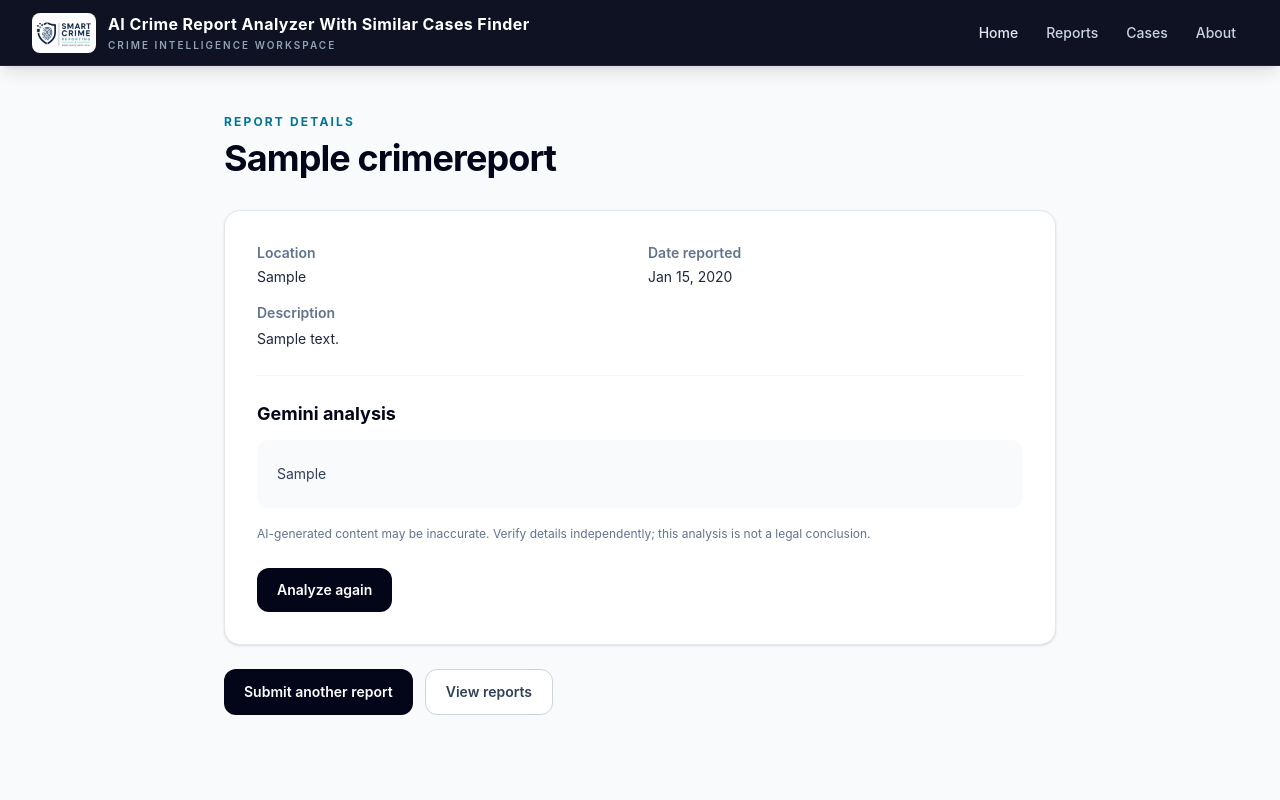
After one commit to mohini-200501/smart_crime_reporter, a Django app: a page that uses crime/templates/crime/report_detail.html in a window 1280 px wide. The commit adds this page. Run offline with Django 5.2, Linux system fonts and the light colour scheme; tables that the repository leaves empty hold one stand-in row (values such as "Sample post").

Commit message:
fix: add analyze button instead of direct analyze on submit report

````diff
--- a/crime/static/css/output.css
+++ b/crime/static/css/output.css
@@ -877,8 +937,23 @@
     --tw-outline-style: none;
     outline-style: none;
   }
+  .marker\:text-cyan-700 ::marker {
+    color: var(--color-cyan-700);
+  }
+  .marker\:text-cyan-700::marker {
+    color: var(--color-cyan-700);
+  }
+  .marker\:text-cyan-700 ::-webkit-details-marker {
+    color: var(--color-cyan-700);
+  }
+  .marker\:text-cyan-700::-webkit-details-marker {
+    color: var(--color-cyan-700);
+  }
   .placeholder\:text-slate-400::placeholder {
     color: var(--color-slate-400);
+  }
+  .first\:mt-0:first-child {
+    margin-top: 0px;
   }
   @media (hover: hover) {
     .hover\:-translate-y-1:hover {
--- /dev/null
+++ b/crime/static/js/analysis_loading.js
@@ -0,0 +1,12 @@
+document.querySelectorAll("[data-analysis-form]").forEach((form) => {
+    form.addEventListener("submit", () => {
+        const button = form.querySelector('button[type="submit"]');
+        const status = form.querySelector("[data-analysis-status]");
+        if (!button) return;
+
+        button.disabled = true;
+        button.setAttribute("aria-busy", "true");
+        button.textContent = "Analyzing...";
+        status?.classList.remove("hidden");
+    });
+});
--- /dev/null
+++ b/crime/static/js/markdown_viewer.js
@@ -0,0 +1,168 @@
+(() => {
+    const inlinePattern =
+        /(\[([^\]]+)\]\((https?:\/\/[^\s)]+)\))|(`([^`]+)`)|(\*\*([^*]+)\*\*)|(__([^_]+)__)|(\*([^*]+)\*)|(_([^_]+)_)/g;
+    const listPattern = /^\s*([-*+])\s+(.+)|^\s*(\d+)\.\s+(.+)/;
+    const headingPattern = /^\s{0,3}(#{1,6})\s+(.+?)\s*#*\s*$/;
+
+    function appendInline(parent, text) {
+        let lastIndex = 0;
+
+        for (const match of text.matchAll(inlinePattern)) {
+            parent.append(document.createTextNode(text.slice(lastIndex, match.index)));
+
+            if (match[2]) {
+                try {
+                    const url = new URL(match[3]);
+                    if (url.protocol === "http:" || url.protocol === "https:") {
+                        const link = document.createElement("a");
+                        link.className = "font-medium text-cyan-800 underline underline-offset-2";
+                        link.href = url.href;
+                        link.rel = "noopener noreferrer";
+                        link.target = "_blank";
+                        link.textContent = match[2];
+                        parent.append(link);
+                    } else {
+                        parent.append(document.createTextNode(match[0]));
+                    }
+                } catch {
+                    parent.append(document.createTextNode(match[0]));
+                }
+            } else if (match[5]) {
+                const code = document.createElement("code");
+                code.className = "rounded bg-slate-200 px-1.5 py-0.5 font-mono text-[0.9em]";
+                code.textContent = match[5];
+                parent.append(code);
+            } else if (match[7] || match[9]) {
+                const strong = document.createElement("strong");
+                strong.textContent = match[7] || match[9];
+                parent.append(strong);
+            } else {
+                const emphasis = document.createElement("em");
+                emphasis.textContent = match[11] || match[13];
+                parent.append(emphasis);
+            }
+
+            lastIndex = match.index + match[0].length;
+        }
+
+        parent.append(document.createTextNode(text.slice(lastIndex)));
+    }
+
+    function isBlockStart(line) {
+        return headingPattern.test(line)
+            || /^\s*```/.test(line)
+            || /^\s*>/.test(line)
+            || /^\s*(?:-{3,}|\*{3,}|_{3,})\s*$/.test(line)
+            || listPattern.test(line);
+    }
+
+    function renderMarkdown(markdown) {
+        const fragment = document.createDocumentFragment();
+        const lines = markdown.replace(/\r\n?/g, "\n").split("\n");
+        let index = 0;
+
+        while (index < lines.length) {
+            const line = lines[index];
+            if (!line.trim()) {
+                index += 1;
+                continue;
+            }
+
+            if (/^\s*```/.test(line)) {
+                index += 1;
+                const codeLines = [];
+                while (index < lines.length && !/^\s*```/.test(lines[index])) {
+                    codeLines.push(lines[index]);
+                    index += 1;
+                }
+                if (index < lines.length) index += 1;
+
+                const pre = document.createElement("pre");
+                pre.className = "mt-4 overflow-x-auto rounded-xl bg-slate-950 p-4 text-sm text-slate-100";
+                const code = document.createElement("code");
+                code.className = "font-mono";
+                code.textContent = codeLines.join("\n");
+                pre.append(code);
+                fragment.append(pre);
+                continue;
+            }
+
+            const heading = line.match(headingPattern);
+            if (heading) {
+                const level = heading[1].length;
+                const element = document.createElement(`h${level}`);
+                element.className = level === 1
+                    ? "mt-5 text-2xl font-bold tracking-tight text-slate-950 first:mt-0"
+                    : level === 2
+                        ? "mt-5 text-xl font-bold text-slate-950"
+                        : "mt-4 text-lg font-bold text-slate-900";
+                appendInline(element, heading[2]);
+                fragment.append(element);
+                index += 1;
+                continue;
+            }
+
+            if (/^\s*(?:-{3,}|\*{3,}|_{3,})\s*$/.test(line)) {
+                const rule = document.createElement("hr");
+                rule.className = "my-4 border-slate-200";
+                fragment.append(rule);
+                index += 1;
+                continue;
+            }
+
+            if (/^\s*>/.test(line)) {
+                const quote = document.createElement("blockquote");
+                quote.className = "mt-4 border-l-4 border-slate-300 pl-4 italic text-slate-600";
+                const paragraph = document.createElement("p");
+                while (index < lines.length && /^\s*>/.test(lines[index])) {
+                    const content = lines[index].replace(/^\s*>\s?/, "");
+                    if (paragraph.childNodes.length) paragraph.append(document.createElement("br"));
+                    appendInline(paragraph, content);
+                    index += 1;
+                }
+                quote.append(paragraph);
+                fragment.append(quote);
+                continue;
+            }
+
+            const listMatch = line.match(listPattern);
+            if (listMatch) {
+                const ordered = listMatch[3] !== undefined;
+                const list = document.createElement(ordered ? "ol" : "ul");
+                list.className = ordered
+                    ? "mt-3 list-decimal space-y-1 pl-6 marker:text-cyan-700"
+                    : "mt-3 list-disc space-y-1 pl-6 marker:text-cyan-700";
+
+                while (index < lines.length) {
+                    const itemMatch = lines[index].match(listPattern);
+                    if (!itemMatch || (itemMatch[3] !== undefined) !== ordered) break;
+                    const item = document.createElement("li");
+                    item.className = "pl-1";
+                    appendInline(item, ordered ? itemMatch[4] : itemMatch[2]);
+                    list.append(item);
+                    index += 1;
+                }
+                fragment.append(list);
+                continue;
+            }
+
+            const paragraphLines = [line.trim()];
+            index += 1;
+            while (index < lines.length && lines[index].trim() && !isBlockStart(lines[index])) {
+                paragraphLines.push(lines[index].trim());
+                index += 1;
+            }
+
+            const paragraph = document.createElement("p");
+            paragraph.className = "mt-3 first:mt-0";
+            appendInline(paragraph, paragraphLines.join(" "));
+            fragment.append(paragraph);
+        }
+
+        return fragment;
+    }
+
+    document.querySelectorAll("[data-markdown-viewer]").forEach((viewer) => {
+        viewer.replaceChildren(renderMarkdown(viewer.textContent));
+    });
+})();
--- a/crime/templates/crime/report.html
+++ b/crime/templates/crime/report.html
@@ -85,7 +85,9 @@
                         <div class="flex flex-col gap-4 sm:flex-row sm:items-start sm:justify-between">
                             <div class="min-w-0">
                                 <div class="flex flex-wrap items-center gap-2">
-                                    <h2 class="text-lg font-bold text-slate-950">{{ report.title }}</h2>
+                                    <h2 class="text-lg font-bold text-slate-950">
+                                        <a href="{% url 'report_detail' slug=report.get_url_slug %}" class="hover:text-cyan-700">{{ report.title }}</a>
+                                    </h2>
                                     {% if report.case_closed is True %}
                                         <span class="rounded-full bg-emerald-50 px-2.5 py-1 text-xs font-semibold text-emerald-700">Closed</span>
                                     {% elif report.case_closed is False %}
--- /dev/null
+++ b/crime/templates/crime/report_detail.html
@@ -0,0 +1,63 @@
+{% load static %}
+
+<!DOCTYPE html>
+<html lang="en">
+<head>
+    <meta charset="UTF-8">
+    <meta name="viewport" content="width=device-width, initial-scale=1.0">
+    <title>{{ report.title }} | Crime Report</title>
+    <link rel="stylesheet" href="{% static 'css/output.css' %}">
+    <script src="{% static 'js/markdown_viewer.js' %}" defer></script>
+    <script src="{% static 'js/analysis_loading.js' %}" defer></script>
+</head>
+
+<body class="min-h-screen bg-slate-50 text-slate-900 antialiased">
+    {% include "crime/navbar.html" %}
+
+    <main class="mx-auto max-w-4xl px-4 py-8 sm:px-6 lg:px-8 lg:py-12">
+        <p class="text-xs font-bold uppercase tracking-[0.18em] text-cyan-700">Report details</p>
+        <h1 class="mt-2 text-3xl font-bold tracking-tight text-slate-950 sm:text-4xl">{{ report.title }}</h1>
+
+        <section class="mt-8 rounded-2xl border border-slate-200 bg-white p-6 shadow-sm sm:p-8">
+            <dl class="grid gap-4 border-b border-slate-100 pb-6 text-sm sm:grid-cols-2">
+                <div>
+                    <dt class="font-semibold text-slate-500">Location</dt>
+                    <dd class="mt-1 text-slate-800">{{ report.location }}</dd>
+                </div>
+                <div>
+                    <dt class="font-semibold text-slate-500">Date reported</dt>
+                    <dd class="mt-1 text-slate-800">{{ report.date_reported|date:"M j, Y" }}</dd>
+                </div>
+                <div class="sm:col-span-2">
+                    <dt class="font-semibold text-slate-500">Description</dt>
+                    <dd class="mt-1 whitespace-pre-line leading-6 text-slate-800">{{ report.description }}</dd>
+                </div>
+            </dl>
+
+            <h2 class="mt-6 text-lg font-bold text-slate-950">Gemini analysis</h2>
+            {% if analysis_error %}
+                <p role="status" class="mt-3 rounded-xl border border-amber-200 bg-amber-50 p-4 text-sm leading-6 text-amber-900">{{ analysis_error }}</p>
+            {% endif %}
+            {% if report.analysis %}
+                <div data-markdown-viewer class="mt-3 whitespace-pre-line rounded-xl bg-slate-50 p-5 text-sm leading-7 text-slate-700">{{ report.analysis }}</div>
+                <p class="mt-4 text-xs leading-5 text-slate-500">AI-generated content may be inaccurate. Verify details independently; this analysis is not a legal conclusion.</p>
+            {% endif %}
+
+            <form method="post" class="mt-6" data-analysis-form>
+                {% csrf_token %}
+                <button type="submit" class="inline-flex items-center justify-center rounded-xl bg-slate-950 px-5 py-3 text-sm font-semibold text-white transition hover:bg-slate-800 focus:outline-none focus:ring-4 focus:ring-slate-300 disabled:cursor-wait disabled:opacity-70">
+                    {% if report.analysis %}Analyze again{% else %}Analyze report{% endif %}
+                </button>
+                <p data-analysis-status role="status" aria-live="polite" class="mt-3 hidden text-sm text-slate-600">
+                    Analyzing your report. This can take up to 30 seconds.
+                </p>
+            </form>
+        </section>
+
+        <div class="mt-6 flex flex-wrap gap-3">
+            <a href="{% url 'report_form' %}" class="inline-flex items-center rounded-xl bg-slate-950 px-5 py-3 text-sm font-semibold text-white transition hover:bg-slate-800">Submit another report</a>
+            <a href="{% url 'reports' %}" class="inline-flex items-center rounded-xl border border-slate-300 bg-white px-5 py-3 text-sm font-semibold text-slate-700 transition hover:bg-slate-50">View reports</a>
+        </div>
+    </main>
+</body>
+</html>
--- a/crime/urls.py
+++ b/crime/urls.py
@@ -5,4 +5,5 @@ urlpatterns = [
     path('', views.home, name='home'),
     path('reports/', views.reports, name='reports'),
     path('report/', views.report_form, name='report_form'),
+    path('report/<slug:slug>/', views.report_detail, name='report_detail'),
 ]
--- a/crime/views.py
+++ b/crime/views.py
@@ -1,16 +1,16 @@
-import json
 import logging
 import os
-from urllib.error import HTTPError, URLError
-from urllib.request import Request, urlopen
 
-from django.shortcuts import render
+from google import genai
+from django.http import Http404
+from django.shortcuts import get_object_or_404, redirect, render
 from django.core.paginator import Paginator
 from django.db.models import Q
 from .models import CrimeReport
 
 
 logger = logging.getLogger(__name__)
+ANALYSIS_TIMEOUT_SECONDS = 30
 
 
 class GeminiAPIError(Exception):
@@ -18,7 +18,7 @@ class GeminiAPIError(Exception):
 
 
 def generate_crime_analysis(title, description, location, date_reported):
-    api_key = os.getenv('GEMIINI_API_KEY')
+    api_key = os.getenv('GEMINI_API_KEY')
     if not api_key:
         raise GeminiAPIError('The Gemini API key is not configured.')
 
@@ -33,52 +33,29 @@ def generate_crime_analysis(title, description, location, date_reported):
         f'Location: {location}\n'
         f'Date reported: {date_reported}'
     )
-    request = Request(
-        'https://generativelanguage.googleapis.com/v1beta/models/'
-        'gemini-2.5-flash:generateContent',
-        data=json.dumps({
-            'contents': [{'parts': [{'text': prompt}]}],
-            'generationConfig': {'temperature': 0.2},
-        }).encode('utf-8'),
-        headers={
-            'Content-Type': 'application/json',
-            'x-goog-api-key': api_key,
-        },
-        method='POST',
-    )
 
     try:
-        with urlopen(request, timeout=30) as response:
-            result = json.loads(response.read())
-    except HTTPError as error:
+        client = genai.Client(api_key=api_key)
+        interaction = client.interactions.create(
+            model='gemini-3.8-flash',
+            input=prompt,
+            timeout=ANALYSIS_TIMEOUT_SECONDS,
+        )
+    except TimeoutError as error:
         raise GeminiAPIError(
-            f'Gemini returned HTTP status {error.code}.'
+            'Gemini analysis timed out after '
+            f'{ANALYSIS_TIMEOUT_SECONDS} seconds. Please try again.'
         ) from error
-    except (URLError, TimeoutError) as error:
-        raise GeminiAPIError('Gemini could not be reached.') from error
-    except (json.JSONDecodeError, UnicodeDecodeError) as error:
-        raise GeminiAPIError('Gemini returned an invalid response.') from error
+    except genai.errors.APIError as error:
+        raise GeminiAPIError(
+            f'Gemini API returned HTTP {error.code}: '
+            f'{error.message or "Unknown API error."}'
+        ) from error
 
-    if not isinstance(result, dict):
-        raise GeminiAPIError('Gemini returned an invalid response.')
-
-    candidates = result.get('candidates')
-    if not isinstance(candidates, list) or not candidates:
-        raise GeminiAPIError('Gemini did not return an analysis.')
-
-    candidate = candidates[0]
-    content = candidate.get('content') if isinstance(candidate, dict) else None
-    parts = content.get('parts') if isinstance(content, dict) else None
-    if not isinstance(parts, list):
-        raise GeminiAPIError('Gemini returned an invalid response.')
-
-    analysis = '\n'.join(
-        part['text'] for part in parts
-        if isinstance(part, dict) and isinstance(part.get('text'), str)
-    ).strip()
-    if not analysis:
+    analysis = interaction.output_text
+    if not isinstance(analysis, str) or not analysis.strip():
         raise GeminiAPIError('Gemini returned an empty analysis.')
-    return analysis
+    return analysis.strip()
 
 
 def home(request):
@@ -155,23 +132,40 @@ def report_form(request):
             date_reported=date_reported
         )
 
+        return redirect('report_detail', slug=report.get_url_slug())
+
+    return render(request, 'crime/report_form.html')
+
+
+def report_detail(request, slug):
+    try:
+        report_id = int(slug.rsplit('-', 1)[1])
+    except (IndexError, ValueError) as error:
+        raise Http404 from error
+
+    report = get_object_or_404(CrimeReport, pk=report_id)
+    if slug != report.get_url_slug():
+        return redirect('report_detail', slug=report.get_url_slug())
+
+    analysis_error = None
+
+    if request.method == 'POST':
         try:
-            analysis = generate_crime_analysis(
-                title, description, location, date_reported
+            report.analysis = generate_crime_analysis(
+                report.title,
+                report.description,
+                report.location,
+                report.date_reported,
             )
-            analysis_error = None
+            report.save(update_fields=['analysis'])
         except GeminiAPIError as error:
             logger.warning('Crime analysis unavailable: %s', error)
-            analysis = None
             analysis_error = (
-                'Your report was saved, but Gemini could not analyze it '
-                'right now. Please try again later.'
+                'Gemini could not analyze this report within 30 seconds or '
+                'is temporarily unavailable. Please try again.'
             )
 
-        return render(request, 'crime/report_analysis.html', {
-            'report': report,
-            'analysis': analysis,
-            'analysis_error': analysis_error,
-        })
-
-    return render(request, 'crime/report_form.html')
+    return render(request, 'crime/report_detail.html', {
+        'report': report,
+        'analysis_error': analysis_error,
+    })
````
Also changed, not shown: other parts of crime/static/css/output.css (+72 -3 lines), crime/models.py (+5 -2 lines), crime/templates/crime/report_analysis.html (+14 -1 lines), crime/tests.py (+95 -12 lines), crime/migrations/0003_crimereport_analysis.py (added).
